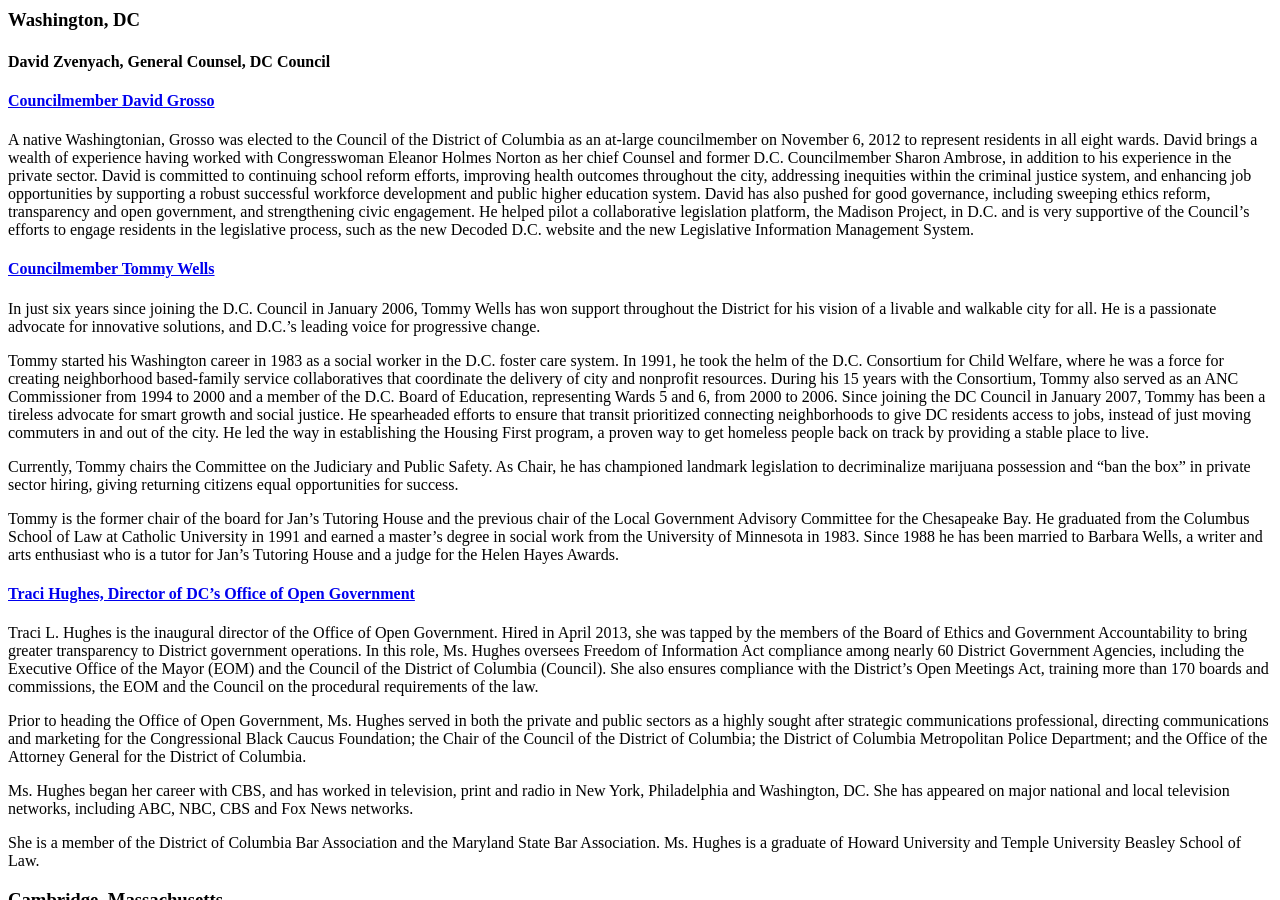
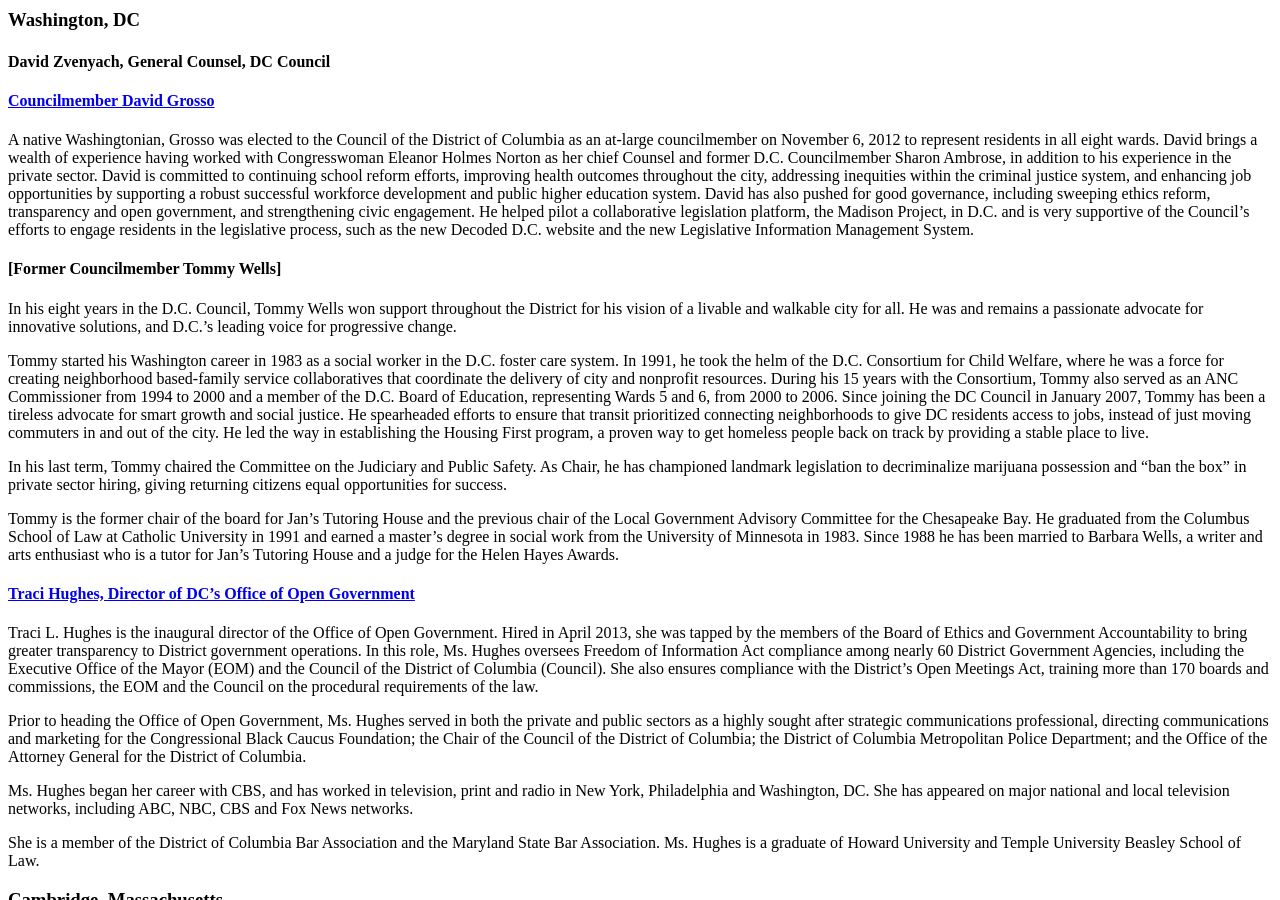
Before and after one commit to opengovfoundation/free-law-founders-site, a Jekyll site: the page built from who-we-are.md, in a window 1280 px wide and 900 px high, scrolled down 1252 px. Built offline with Jekyll 4.4.1, drawn with Linux system fonts in a browser that asks for light colours; nearby versions of some CDN libraries.

Commit message:
Update who-we-are.md

```diff
--- a/who-we-are.md
+++ b/who-we-are.md
@@ -83,14 +83,14 @@ Susana Mendoza was elected as the youngest member of the 92nd General Assembly i
 
 A native Washingtonian, Grosso was elected to the Council of the District of Columbia as an at-large councilmember on November 6, 2012 to represent residents in all eight wards. David brings a wealth of experience having worked with Congresswoman Eleanor Holmes Norton as her chief Counsel and former D.C. Councilmember Sharon Ambrose, in addition to his experience in the private sector. David is committed to continuing school reform efforts, improving health outcomes throughout the city, addressing inequities within the criminal justice system, and enhancing job opportunities by supporting a robust successful workforce development and public higher education system. David has also pushed for good governance, including sweeping ethics reform, transparency and open government, and strengthening civic engagement. He helped pilot a collaborative legislation platform, the Madison Project, in D.C. and is very supportive of the Council’s efforts to engage residents in the legislative process, such as the new Decoded D.C. website and the new Legislative Information Management System.
 
-#### <a id="dc-tommy_wells"></a>[Councilmember Tommy Wells](http://www.tommywellsward6.com/)
+#### <a id="dc-tommy_wells"></a>[Former Councilmember Tommy Wells]
 
-In just six years since joining the D.C. Council in January 2006, Tommy Wells has won support throughout the District for his vision of a livable and walkable city for all. He is a passionate advocate for innovative solutions, and D.C.’s leading voice for progressive change.
+In his eight years in the D.C. Council, Tommy Wells won support throughout the District for his vision of a livable and walkable city for all. He was and remains a passionate advocate for innovative solutions, and D.C.’s leading voice for progressive change.
 
 Tommy started his Washington career in 1983 as a social worker in the D.C. foster care system.  In 1991, he took the helm of the D.C. Consortium for Child Welfare, where he was a force for creating neighborhood based-family service collaboratives that coordinate the delivery of city and nonprofit resources. During his 15 years with the Consortium, Tommy also served as an ANC Commissioner from 1994 to 2000 and a member of the D.C. Board of Education, representing Wards 5 and 6, from 2000 to 2006.
 Since joining the DC Council in January 2007, Tommy has been a tireless advocate for smart growth and social justice. He spearheaded efforts to ensure that transit prioritized connecting neighborhoods to give DC residents access to jobs, instead of just moving commuters in and out of the city. He led the way in establishing the Housing First program, a proven way to get homeless people back on track by providing a stable place to live.
 
-Currently, Tommy chairs the Committee on the Judiciary and Public Safety. As Chair, he has championed landmark legislation to decriminalize marijuana possession and “ban the box” in private sector hiring, giving returning citizens equal opportunities for success.
+In his last term, Tommy chaired the Committee on the Judiciary and Public Safety. As Chair, he has championed landmark legislation to decriminalize marijuana possession and “ban the box” in private sector hiring, giving returning citizens equal opportunities for success.
 
 Tommy is the former chair of the board for Jan's Tutoring House and the previous chair of the Local Government Advisory Committee for the Chesapeake Bay. He graduated from the Columbus School of Law at Catholic University in 1991 and earned a master's degree in social work from the University of Minnesota in 1983. Since 1988 he has been married to Barbara Wells, a writer and arts enthusiast who is a tutor for Jan's Tutoring House and a judge for the Helen Hayes Awards.
 
```
